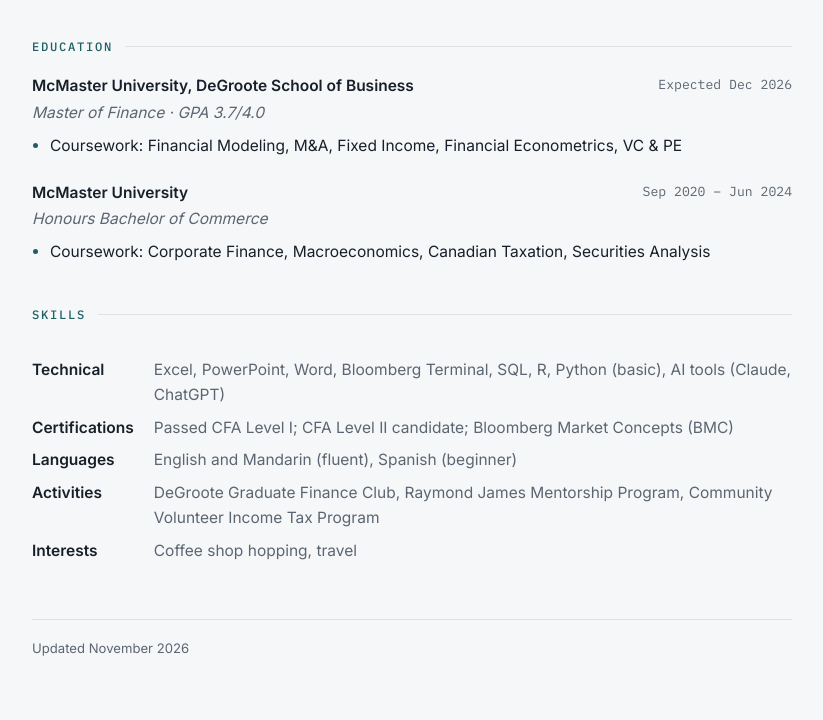
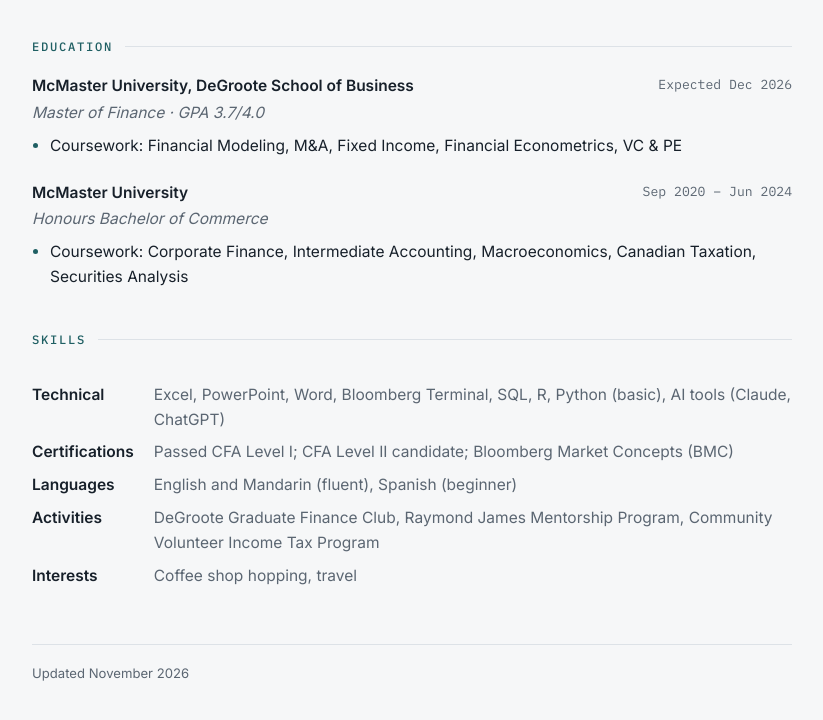
Before and after one commit to ekuo29/ekuo29.github.io, a plain HTML site: page index.html in a window 1280 px wide. Shown: the part 1800-2520 px from the top of the page, without its empty margins (228-1051 px from the left). Drawn offline with Linux system fonts and the light colour scheme.

Commit message:
Update index.html

```diff
--- a/index.html
+++ b/index.html
@@ -210,7 +210,7 @@ footer{color:var(--muted); font-size:.82rem; border-top:1px solid var(--line); p
         <div class="when">Sep 2020 – Jun 2024</div>
         <div class="title">Honours Bachelor of Commerce</div>
         <ul>
-          <li>Coursework: Corporate Finance, Macroeconomics, Canadian Taxation, Securities Analysis</li>
+          <li>Coursework: Corporate Finance, Intermediate Accounting, Macroeconomics, Canadian Taxation, Securities Analysis</li>
         </ul>
       </div>
     </div>
```
